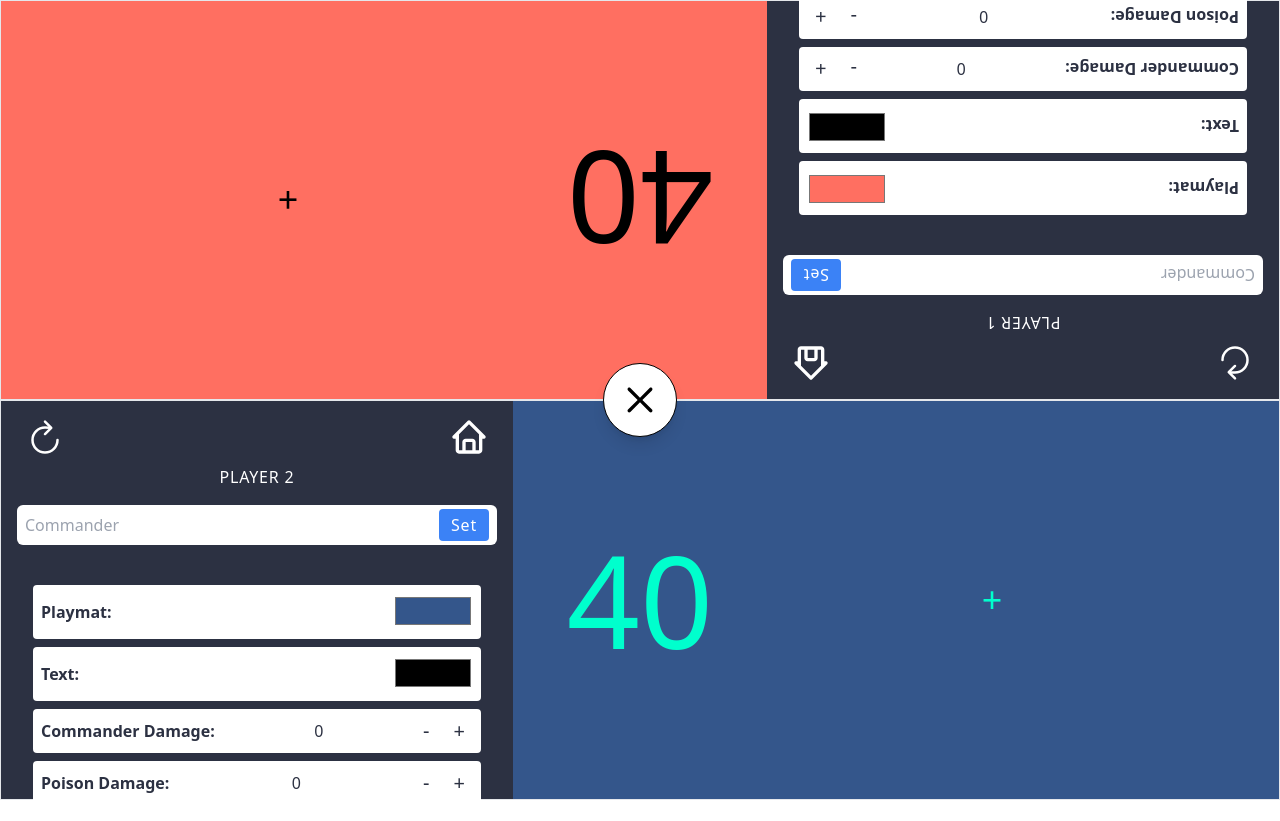
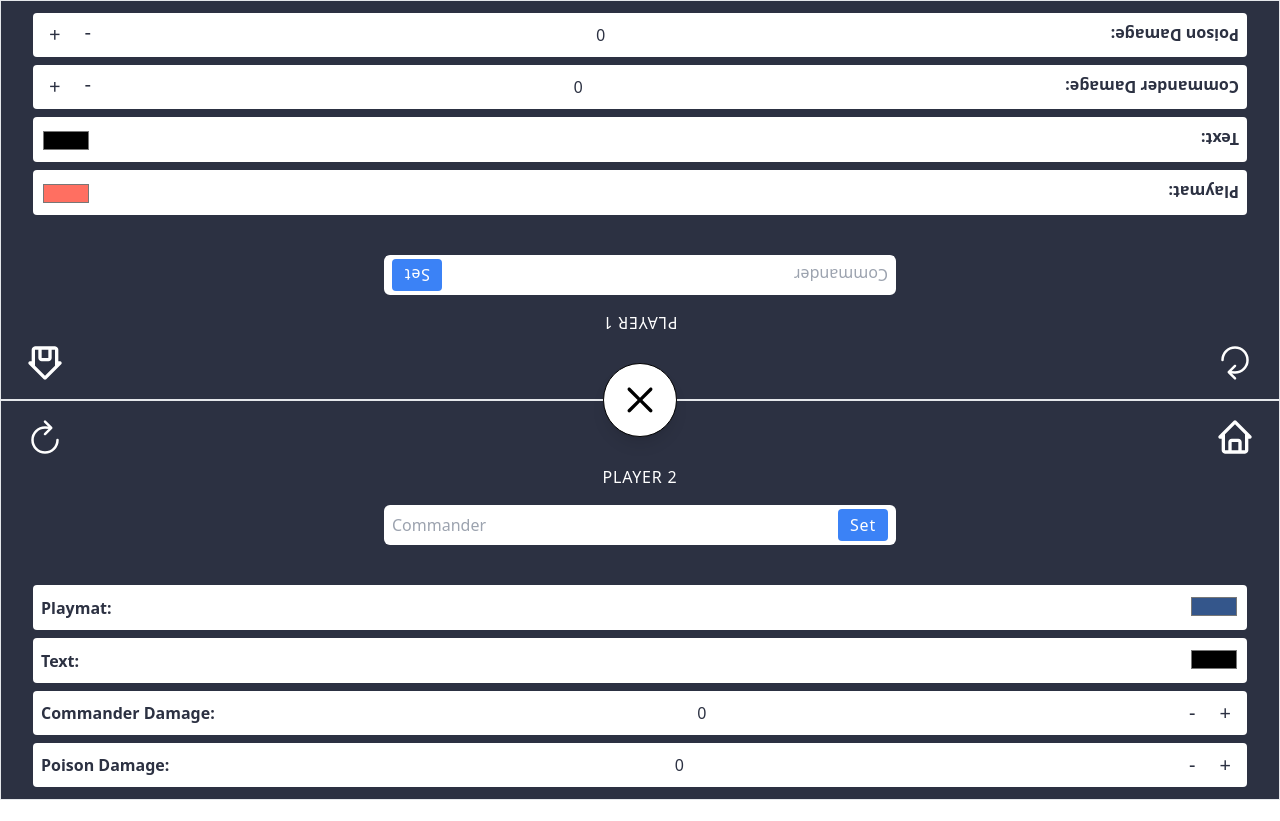
Before and after one commit to mdubelbeis/mtg-life-counter, a React (Vite) app: page /commander/two-players in a window 1280 px wide. Both pictures are taken after a click on the element 640 px from the left and 400 px from the top of the page. After the commit the page ends 800 px from the top, so only its background shows below. Built offline with nearby package versions, Linux system fonts and the light colour scheme.

Commit message:
added overflow scrolling

```diff
--- a/src/components/PlaymatHeader/BgColorForm.tsx
+++ b/src/components/PlaymatHeader/BgColorForm.tsx
@@ -49,7 +49,6 @@ const BgColorForm: React.FC<BgColorFormProps> = ({ player }) => {
   }, []);
 
   const handleBgColorSubmit = (e: React.ChangeEvent<HTMLInputElement>) => {
-    // e.preventDefault();
     setBoardColor(e.target.value);
     switch (player) {
       case "PlayerOne":
@@ -77,7 +76,7 @@ const BgColorForm: React.FC<BgColorFormProps> = ({ player }) => {
           value={boardColor}
           onChange={(e) => setBoardColor(e.target.value)}
           onBlur={handleBgColorSubmit}
-          className="bg-inherit w-20 h-9"
+          className="bg-inherit"
         />
       </label>
       {/* <ApplyButton /> */}
--- a/src/components/PlaymatHeader/TextColorForm.tsx
+++ b/src/components/PlaymatHeader/TextColorForm.tsx
@@ -48,7 +48,7 @@ const TextColorMenu: React.FC<TextColorMenuProps> = ({ player }) => {
             value={textColor}
             onChange={(e) => setTextColor(e.target.value)}
             onBlur={handleTextColorSubmit}
-            className="bg-inherit w-20 h-9"
+            className="bg-inherit"
           />
         </label>
       </form>
--- a/src/components/ui/PlaymatHeader.tsx
+++ b/src/components/ui/PlaymatHeader.tsx
@@ -50,7 +50,7 @@ const PlaymatHeader: React.FC<PlaymatHeaderProps> = ({
     <header
       className={`absolute ${
         opacity === "0" ? "hidden" : ""
-      } top-0 left-0 bg-[#2c3142] w-full text-white p-4 h-full flex flex-col items-center gap-2 max-w-lg`}
+      } top-0 left-0 bg-[#2c3142] w-full text-white p-4 h-full flex flex-col items-center gap-2 overflow-scroll`}
     >
       <PlaymatHeaderNav />
       <div
--- a/src/components/ui/Scoreboard.tsx
+++ b/src/components/ui/Scoreboard.tsx
@@ -71,14 +71,14 @@ const Scoreboard: React.FC<ScoreboardProps> = ({ playerStats }) => {
     <div className="flex flex-col gap-10 w-full justify-center items-center">
       <div className="w-full flex text-center justify-center items-center text-9xl">
         <div
-          className={`grid-span-1 h-full py-32 w-full flex justify-center items-center text-4xl rounded active:bg-opacity-50 text-opacity-100`}
+          className={`h-full py-18 w-full flex justify-center items-center text-4xl rounded active:bg-opacity-50 text-opacity-100`}
           onClick={handleLifeLoss}
         >
           <span>-</span>
         </div>
         <h2>{playerStats.lifeTotal}</h2>
         <div
-          className={`grid-span-1 w-full h-full py-32 flex justify-center items-center text-4xl rounded active:bg-opacity-50 text-opacity-100`}
+          className={`w-full h-full py-18 flex justify-center items-center text-4xl rounded active:bg-opacity-50 text-opacity-100`}
           onClick={handleLifeGain}
         >
           <span>+</span>
--- a/src/pages/commander/TwoPlayers.tsx
+++ b/src/pages/commander/TwoPlayers.tsx
@@ -24,7 +24,7 @@ const TwoPlayers: React.FC = () => {
   };
 
   return (
-    <div className={`relative w-screen h-screen`}>
+    <div className={`relative w-screen h-screen overflow-scroll`}>
       {/* Mobile Menu */}
       <MobileMenu
         onClick={handleMenuClick}
```
